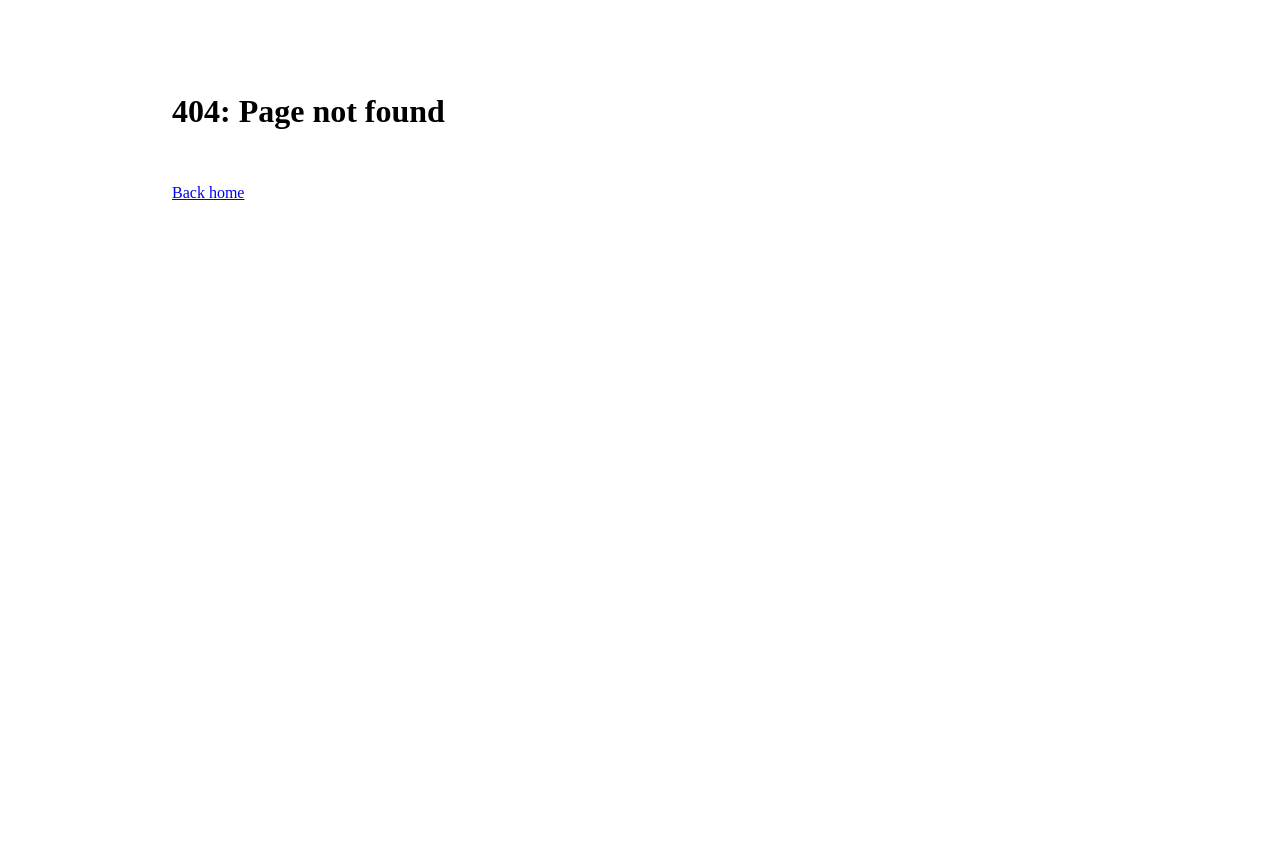
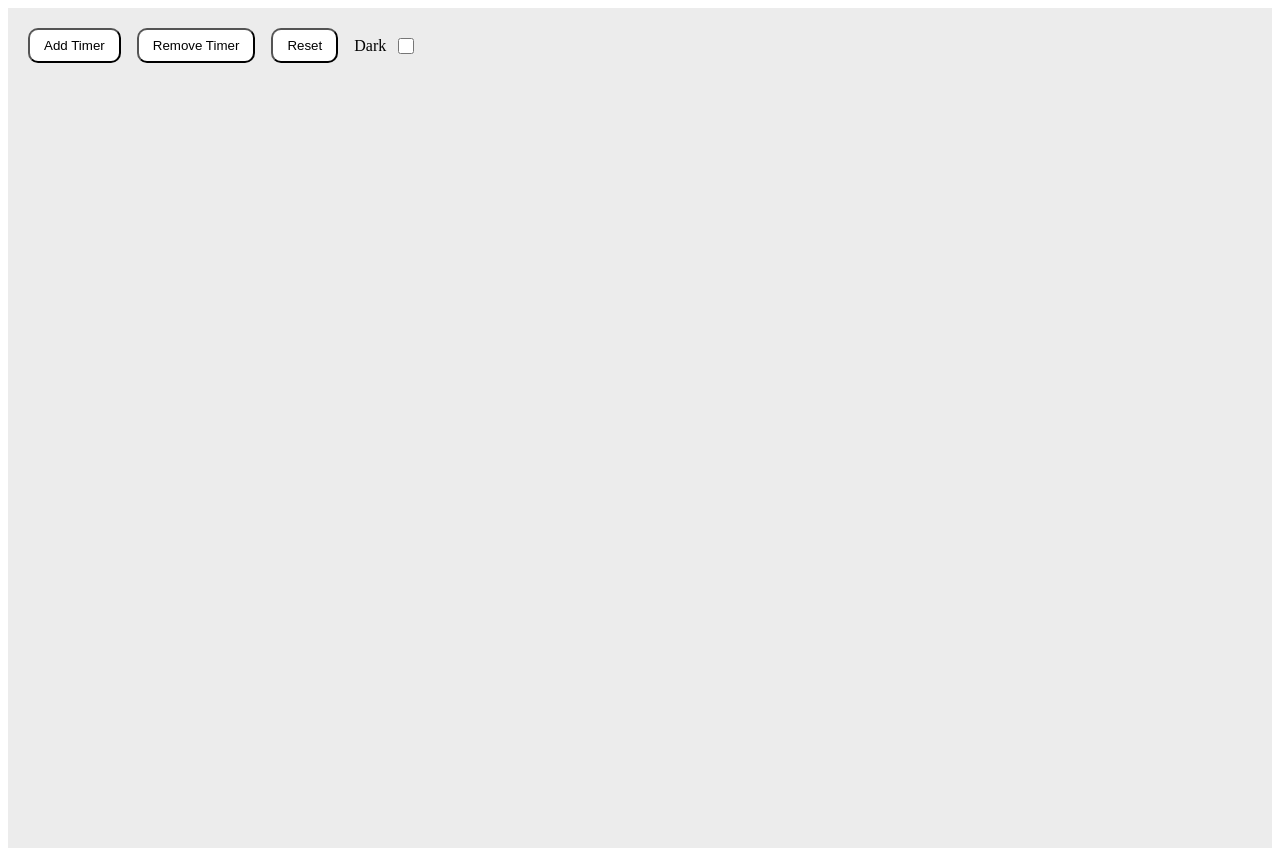
Before and after one commit to jcanadas/casey-con, a Gatsby site: page /round-timer in a window 1280 px wide. Before the commit this address had no page. Before the commit the page ends 800 px from the top, so only its background shows below. Built offline with nearby package versions, Linux system fonts and the light colour scheme; Gatsby itself is replaced by a stand-in of ours.

Commit message:
Rough Implementation of Round Timer
Signed-off-by: Anthony Mattox <anthony@friendsoftheweb.com>

```diff
--- /dev/null
+++ b/src/components/round-timer/RoundTimer.module.css
@@ -0,0 +1,101 @@
+.container {
+  height: 100vh;
+  --background-color: #ececec;
+  --secondary-background-color: #ffffff;
+  --text-color: #000000;
+
+  background-color: var(--background-color);
+  color: var(--text-color);
+
+  padding: 20px;
+
+  display: grid;
+  gap: 2em;
+  grid-template-rows: auto 1fr;
+}
+
+.container.dark {
+  --background-color: #000000;
+  --secondary-background-color: #303030;
+  --text-color: #ffffff;
+}
+
+.controls {
+  display: flex;
+  gap: 1em;
+  align-items: center;
+}
+
+.controlButton {
+  background-color: var(--secondary-background-color);
+  padding: 8px 14px;
+  border-radius: 10px;
+}
+
+.checkboxLabel {
+  display: flex;
+  align-items: center;
+  gap: 0.5em;
+}
+
+.checkbox {
+  width: 16px;
+  height: 16px;
+  background-color: var(--text-color);
+  cursor: pointer;
+}
+
+.checkbox:checked {
+}
+
+.timers {
+  display: grid;
+  grid-template-columns: repeat(auto-fill, minmax(400px, 1fr));
+  gap: 20px;
+
+  justify-content: center;
+
+  align-content: center;
+}
+
+.timer {
+  text-align: center;
+  padding: 1em;
+  display: grid;
+  justify-content: center;
+  background-color: var(--secondary-background-color);
+  border-radius: 10px;
+  gap: 1em;
+}
+
+.timer.urgent {
+  color: #ec1e11;
+}
+
+.timerName {
+}
+
+.timerNameInput {
+  font-size: 24px;
+}
+
+.timerCountDown {
+  font-size: 50px;
+  font-weight: bold;
+}
+
+.timerEndTime {
+  display: grid;
+  grid-template-columns: auto 5em;
+  justify-content: center;
+  gap: 1em;
+  align-items: center;
+}
+
+.timerEndTimeLabel {
+}
+
+.timerEndTimeInput {
+  background-color: inherit;
+  text-align: left;
+}
--- /dev/null
+++ b/src/components/round-timer/RoundTimer.tsx
@@ -0,0 +1,138 @@
+import * as styles from './RoundTimer.module.css'
+
+import React, { useEffect, useState } from 'react'
+import classNames from 'classnames'
+
+import { useTimerState } from './useTimerState'
+import { formatDuration } from 'src/utils/formatDuration'
+
+/**
+ * TODO
+ *
+ * Make labels editable
+ * Add times
+ * Make times editable
+ * Show times as countdowns
+ * Add a dynamic layout, maximizing space for the number of timers
+ * Add reset with one of each cube
+ * Style it
+ */
+
+interface Props {
+  cubeNames: string[]
+}
+
+export const RoundTimer: React.FC<Props> = (props) => {
+  const { cubeNames } = props
+
+  const { timers, reset, addTimer, updateTimer, removeTimer } =
+    useTimerState(cubeNames)
+
+  const [darkMode, setDarkMode] = useState(false)
+
+  const [now, setNow] = useState(() => new Date())
+
+  useEffect(() => {
+    function updateTime() {
+      setNow(new Date())
+    }
+
+    const timeoutId = setInterval(updateTime)
+
+    return () => {
+      clearInterval(timeoutId)
+    }
+  })
+
+  return (
+    <div
+      className={classNames(styles.container, {
+        [styles.dark]: darkMode
+      })}
+    >
+      <div className={styles.controls}>
+        <button
+          className={styles.controlButton}
+          type="button"
+          onClick={() => addTimer()}
+        >
+          Add Timer
+        </button>
+        <button
+          className={styles.controlButton}
+          type="button"
+          onClick={() => removeTimer()}
+        >
+          Remove Timer
+        </button>
+        <button
+          className={styles.controlButton}
+          type="button"
+          onClick={() => reset()}
+        >
+          Reset
+        </button>
+
+        <label className={styles.checkboxLabel}>
+          Dark{' '}
+          <input
+            className={styles.checkbox}
+            type="checkbox"
+            onChange={(event) => setDarkMode(event.currentTarget.checked)}
+            checked={darkMode}
+          />
+        </label>
+      </div>
+
+      <div className={styles.timers}>
+        {timers.map((timer, index) => {
+          const seconds =
+            timer.endDate != null
+              ? (timer.endDate.getTime() - now.getTime()) / 1000
+              : null
+
+          return (
+            <div
+              key={timer.id}
+              className={classNames(styles.timer, {
+                [styles.urgent]: seconds != null && seconds < 60 * 5
+              })}
+            >
+              <div className={styles.timerName}>
+                <input
+                  type="text"
+                  className={styles.timerNameInput}
+                  value={timer.label}
+                  onChange={(event) =>
+                    updateTimer(index, { label: event.currentTarget.value })
+                  }
+                />
+              </div>
+
+              <div className={styles.timerCountDown}>
+                {timer.endDate != null ? formatDuration(seconds) : <>--:--</>}
+              </div>
+
+              <div className={styles.timerEndTime}>
+                <label className={styles.timerEndTimeLabel}>
+                  Round Ends At
+                </label>
+
+                <input
+                  type="text"
+                  className={styles.timerEndTimeInput}
+                  value={timer.endTimeInput}
+                  onChange={(event) =>
+                    updateTimer(index, {
+                      endTimeInput: event.currentTarget.value
+                    })
+                  }
+                />
+              </div>
+            </div>
+          )
+        })}
+      </div>
+    </div>
+  )
+}
--- /dev/null
+++ b/src/components/round-timer/useTimerState.ts
@@ -0,0 +1,125 @@
+import { useCallback, useMemo } from 'react'
+import { difference, random, uniqueId } from 'lodash'
+
+import { usePersistentState } from 'src/utils/usePersistentState'
+import { parseLooseTime } from 'src/utils/parseLooseTime'
+
+interface TimerState {
+  id: string
+  label: string
+  endTimeInput: string
+}
+
+interface InternalTimerState {
+  timers: TimerState[]
+  timerCount: number
+}
+
+const defaultState: InternalTimerState = {
+  timers: [],
+  timerCount: 0
+}
+
+export function useTimerState(cubeNames: string[]) {
+  const [state, setState] = usePersistentState<InternalTimerState>(
+    'round-timers-state',
+    defaultState
+  )
+
+  const reset = useCallback(() => {
+    setState(defaultState)
+  }, [setState])
+
+  const addTimer = useCallback(() => {
+    const unusedCubeNames = difference(
+      cubeNames,
+      state.timers.map((timer) => timer.label)
+    )
+
+    if (state.timerCount < state.timers.length) {
+      setState({
+        ...state,
+        timerCount: state.timerCount + 1
+      })
+    } else {
+      setState({
+        ...state,
+        timerCount: state.timerCount + 1,
+        timers: [
+          ...state.timers,
+          {
+            id: uniqueId(),
+            label:
+              unusedCubeNames[random(unusedCubeNames.length - 1)] ??
+              cubeNames[random(cubeNames.length - 1)] ??
+              'New Timer',
+            endTimeInput: '12:00'
+          }
+        ]
+      })
+    }
+  }, [cubeNames, setState, state])
+
+  const removeTimer = useCallback(
+    (index?: number) => {
+      if (index == null) {
+        setState({
+          ...state,
+          timerCount: state.timerCount - 1
+        })
+      } else {
+        setState({
+          ...state,
+          timers: state.timers.splice(index, 1),
+          timerCount: state.timerCount - 1
+        })
+      }
+    },
+    [setState, state]
+  )
+
+  const updateTimer = useCallback(
+    (index: number, newValue: Partial<TimerState>) => {
+      const timers = [...state.timers]
+      timers[index] = { ...state.timers[index], ...newValue }
+      setState({
+        ...state,
+        timers
+      })
+    },
+    [setState, state]
+  )
+
+  const exportTimers = useMemo(
+    () =>
+      state.timers.slice(0, state.timerCount).map((timer) => {
+        const endTime = parseLooseTime(timer.endTimeInput)
+
+        const now = new Date()
+        const endDate =
+          endTime != null
+            ? new Date(
+                now.getFullYear(),
+                now.getMonth(),
+                now.getDate(),
+                endTime.hours,
+                endTime.minutes
+              )
+            : null
+
+        return {
+          ...timer,
+          endDate
+        }
+      }),
+    [state.timerCount, state.timers]
+  )
+
+  return {
+    timers: exportTimers,
+    reset,
+    addTimer,
+    updateTimer,
+    removeTimer
+  }
+}
--- /dev/null
+++ b/src/pages/round-timer.module.css
@@ -0,0 +1,3 @@
+.container {
+  min-height: 100%;
+}
--- /dev/null
+++ b/src/pages/round-timer.tsx
@@ -0,0 +1,41 @@
+import * as styles from './round-timer.module.css'
+
+import * as React from 'react'
+import { graphql } from 'gatsby'
+import type { PageProps } from 'gatsby'
+import { compact } from 'lodash'
+
+import { RoundTimer } from 'src/components/round-timer/RoundTimer'
+
+const RoundTimerPage: React.FC<PageProps<Queries.RoundTimerPgeQuery>> = (
+  props
+) => {
+  const cubes = props.data.allCubesYaml.cubes
+
+  const cubeNames = React.useMemo(() => {
+    return compact(cubes.map((cube) => cube.name))
+  }, [cubes])
+
+  return (
+    <div className={styles.container}>
+      <RoundTimer cubeNames={cubeNames} />
+    </div>
+  )
+}
+
+export const query = graphql`
+  query RoundTimerPge {
+    allCubesYaml {
+      cubes: nodes {
+        name
+        url
+        designer
+        designerURL
+        imageURL
+        description
+      }
+    }
+  }
+`
+
+export default RoundTimerPage
--- a/src/styles/application.css
+++ b/src/styles/application.css
@@ -57,3 +57,24 @@ li a {
 ::selection {
   background: #fbebc8;
 }
+
+button {
+  appearance: none;
+  color: inherit;
+  border: none;
+}
+
+button:enabled {
+  cursor: pointer;
+}
+
+input {
+  font-size: inherit;
+  color: inherit;
+  text-align: inherit;
+  appearance: none;
+  background-color: transparent;
+  border: none;
+  margin: 0;
+  padding: 0;
+}
--- /dev/null
+++ b/src/utils/formatDuration.ts
@@ -0,0 +1,28 @@
+import { padStart } from 'lodash'
+
+export function formatDuration(duration: number) {
+  const isNegative = duration < 0
+
+  const positiveDuration = Math.abs(duration)
+
+  const seconds = Math.floor(positiveDuration) % 60
+  const minutes = Math.floor(positiveDuration / 60) % 60
+  const hours = Math.floor(positiveDuration / (60 * 60))
+
+  let result = ''
+
+  if (hours > 0) {
+    result = [
+      padStart(hours.toString(), 2, '0'),
+      padStart(minutes.toString(), 2, '0'),
+      padStart(seconds.toString(), 2, '0')
+    ].join(':')
+  } else {
+    result = [
+      padStart(minutes.toString(), 2, '0'),
+      padStart(seconds.toString(), 2, '0')
+    ].join(':')
+  }
+
+  return isNegative ? `-${result}` : result
+}
--- /dev/null
+++ b/src/utils/parseLooseTime.ts
@@ -0,0 +1,23 @@
+export function parseLooseTime(value: string) {
+  const segments = value.split(':').map((segment) => segment.trim())
+
+  if (segments.length != 2) {
+    return null
+  }
+
+  let hours = parseInt(segments[0])
+  const minutes = parseInt(segments[1])
+
+  if (isNaN(hours) || isNaN(minutes)) {
+    return null
+  }
+
+  if (value.toLowerCase().includes('p')) {
+    hours += 12
+  }
+
+  return {
+    hours,
+    minutes
+  }
+}
--- /dev/null
+++ b/src/utils/usePersistentState.ts
@@ -0,0 +1,58 @@
+import { useState, useCallback, useEffect } from 'react'
+
+/**
+ * Similar to `useState`, stores the value in local storage and returns the
+ * stored value if present.
+ *
+ * The `initialValue` is always returned on the first render because Gatsby
+ * requires the initial render to be deterministic.
+ *
+ * Optionally, provide a 'validate' function to verify or normalize the stored
+ * value.
+ *
+ * If the key is null, the value is not persisted but still handled like a
+ * normal state hook. This is mostly to allow respecting the rules of hooks when
+ * the value shouldn't always be persisted.
+ */
+export function usePersistentState<T>(
+  key: string | null,
+  initialValue: T,
+  validate?: (value: T) => T
+): [T, (value: T) => void] {
+  const [storedValue, setStoredValue] = useState<T>(initialValue)
+
+  useEffect(() => {
+    try {
+      if (key) {
+        const item = window.localStorage.getItem(key)
+        let value = (item != null ? JSON.parse(item) : null) ?? initialValue
+
+        if (typeof validate == 'function') {
+          value = validate(value)
+        }
+
+        setStoredValue(value)
+      }
+    } catch (error) {
+      // no-op, this can fail in some browsers in incognito mode
+    }
+
+    // eslint-disable-next-line react-hooks/exhaustive-deps
+  }, [])
+
+  const setValue = useCallback(
+    (value: T) => {
+      try {
+        setStoredValue(value)
+        if (key) {
+          window.localStorage.setItem(key, JSON.stringify(value))
+        }
+      } catch (error) {
+        // no-op
+      }
+    },
+    [key]
+  )
+
+  return [storedValue, setValue]
+}
```
